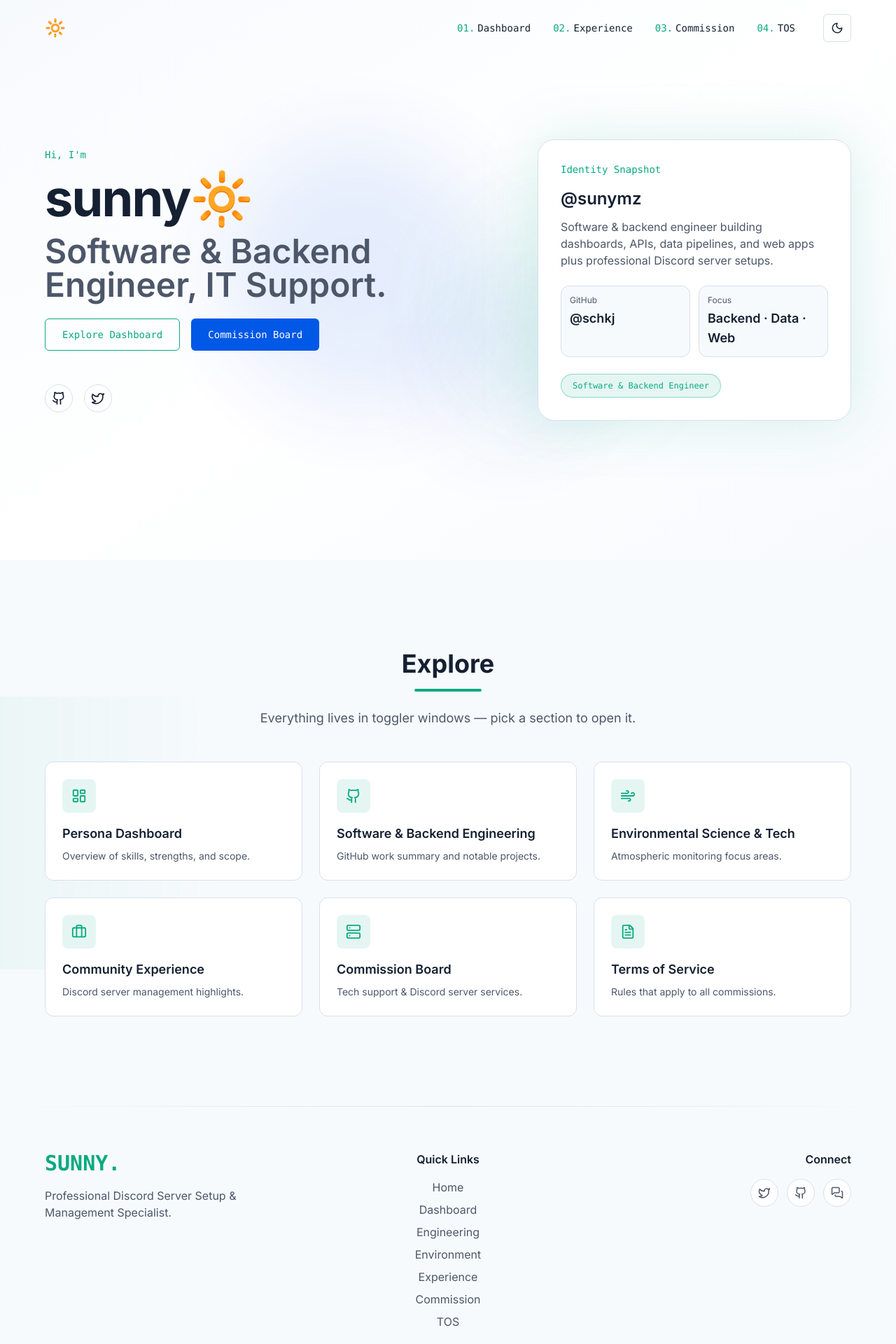
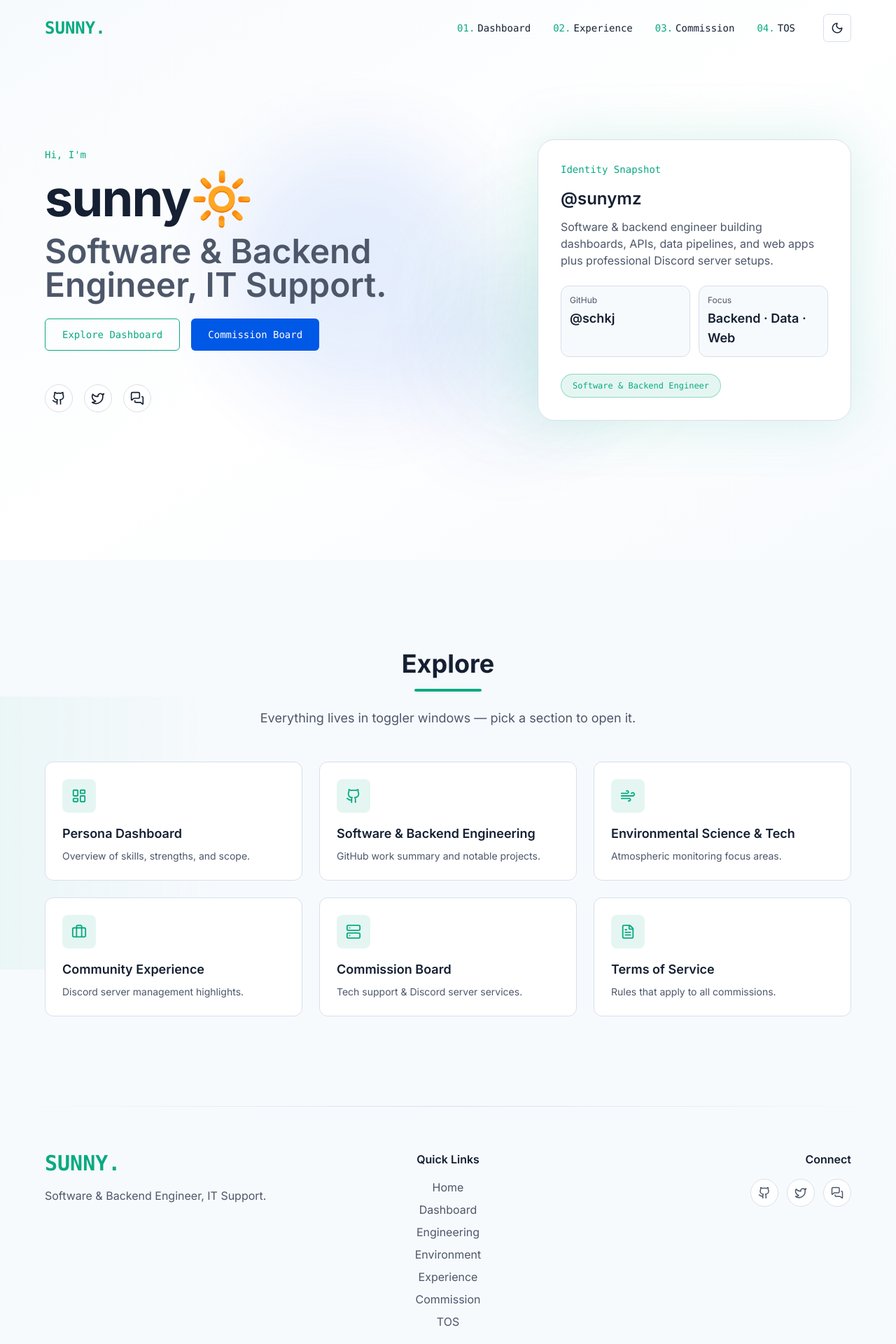
Before and after one commit to sunymz/sunymz.github.io, a React (Vite) app: page / in a window 1280 px wide. Shown: the top 1920 px of the page at 70% size. Built offline with nearby package versions, Linux system fonts and the light colour scheme.

Commit message:
feat: Refine branding and update professional profile

```diff
--- a/src/components/Navigation.tsx
+++ b/src/components/Navigation.tsx
@@ -69,9 +69,9 @@ const Navigation = ({ theme, onToggleTheme, onNavigate, activeModal }: Navigatio
                   e.preventDefault();
                   scrollToTop();
                 }}
-                className="text-2xl font-bold text-accent font-mono hover:scale-110 hover:rotate-3 transition-transform duration-300"
+                className="text-2xl font-bold text-accent font-mono hover:scale-110 transition-transform duration-300"
               >
-                🔆
+                SUNNY.
               </a>
 
               {/* Desktop Navigation */}
--- a/src/sections/Footer.tsx
+++ b/src/sections/Footer.tsx
@@ -35,8 +35,8 @@ const Footer = ({ onNavigate }: FooterProps) => {
   ];
 
   const socialLinks = [
+    { icon: Github, href: 'https://github.com/schkj', label: 'GitHub' },
     { icon: Twitter, href: 'https://x.com/sunymz', label: 'X' },
-    { icon: Github, href: 'https://github.com/schkj', label: 'GitHub' },
     { icon: MessagesSquare, href: 'https://discord.com/users/518666205343514624', label: 'Discord' },
   ];
 
@@ -67,7 +67,7 @@ const Footer = ({ onNavigate }: FooterProps) => {
                 SUNNY.
               </button>
               <p className="text-muted-foreground mt-4 max-w-xs mx-auto md:mx-0">
-                Professional Discord Server Setup & Management Specialist.
+                Software & Backend Engineer, IT Support.
               </p>
             </div>
 
--- a/src/sections/Hero.tsx
+++ b/src/sections/Hero.tsx
@@ -1,5 +1,5 @@
 import { useEffect, useRef } from 'react';
-import { Github, Twitter } from 'lucide-react';
+import { Github, MessagesSquare, Twitter } from 'lucide-react';
 import type { ModalKey } from '../lib/modals';
 
 type HeroProps = {
@@ -112,6 +112,15 @@ const Hero = ({ onNavigate }: HeroProps) => {
                 >
                   <Twitter size={20} />
                 </a>
+                <a
+                  href="https://discord.com/users/518666205343514624"
+                  target="_blank"
+                  rel="noopener noreferrer"
+                  className="social-icon"
+                  aria-label="Discord"
+                >
+                  <MessagesSquare size={20} />
+                </a>
               </div>
             </div>
 
```
